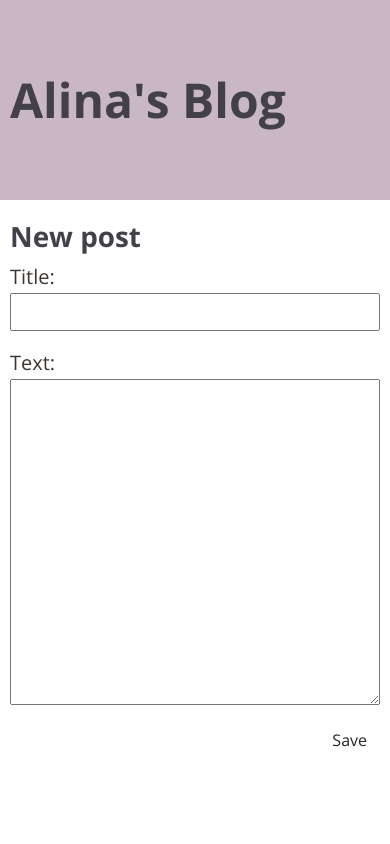
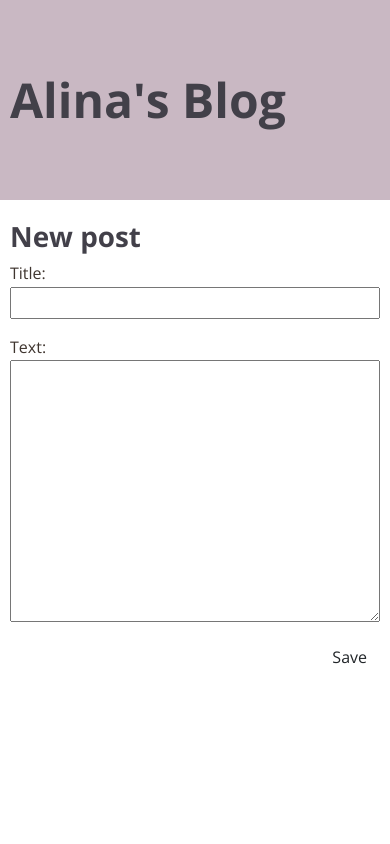
Before and after one commit to stolbikova/blog, a Django app: page /post/new/ in a window 390 px wide. Run offline with Django 3.2, Linux system fonts and the light colour scheme; the visitor is signed in with stand-in values (Sample User, id 1); some libraries are stand-ins or nearby versions.

Commit message:
changed font for mobile.

```diff
--- a/blog/static/css/blog.css
+++ b/blog/static/css/blog.css
@@ -5,7 +5,7 @@ body {
     line-height: 1.6;
     color: var(--primary-color);
 
-    font-size: 20px;
+    font-size: 16px;
 }
 
 a {
```
